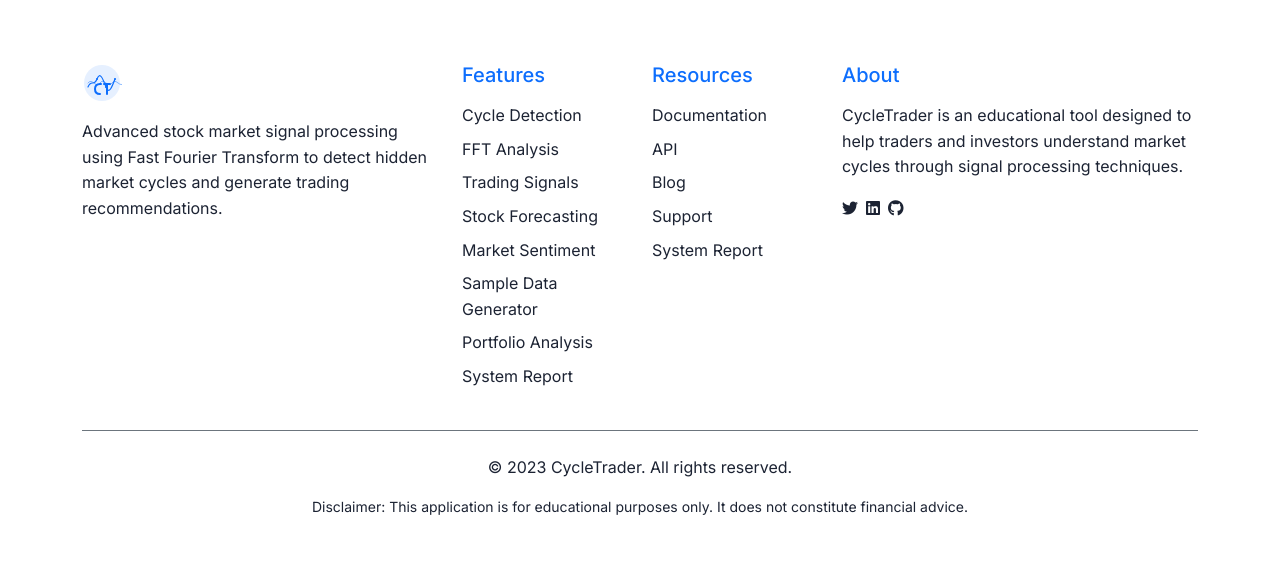
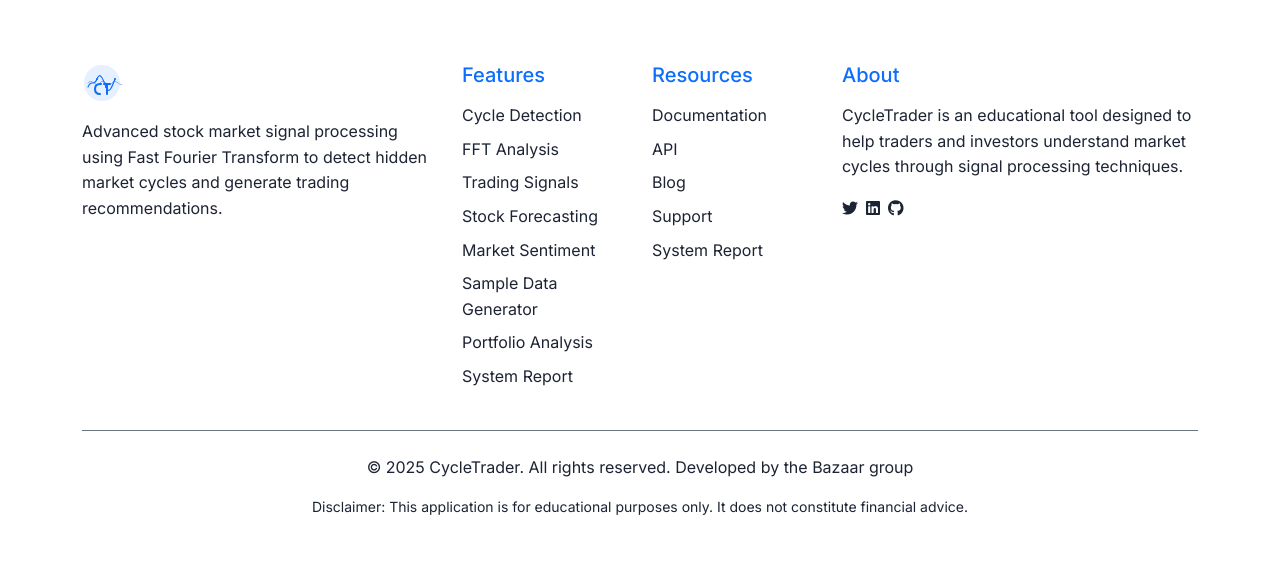
Before and after one commit to Icradle-Innovations-Ltd/StockSignalPro, a Flask app: page /portfolios in a window 1280 px wide. Shown: the part 1132-1698 px from the top of the page. Run offline with Flask 3, Linux system fonts and the light colour scheme; data that the repository does not hold is empty; some libraries are stand-ins or nearby versions.

Commit message:
Assistant checkpoint: Updated copyright year and added Bazaar group attribution
Assistant generated file changes:
- templates/base_content.html: Update footer year and add attribution
- templates/index.html: Update footer year and add attribution
- templates/report.html: Update footer year and add attribution

---

User prompt:

change the year from 2023 to 2025 in the footer and add developed by the Bazaar group

Replit-Commit-Author: Assistant
Replit-Commit-Session-Id: 3c01ec15-b92c-46da-badf-e82577c2474a

```diff
--- a/templates/base_content.html
+++ b/templates/base_content.html
@@ -150,7 +150,7 @@
             </div>
 
             <div class="border-top border-secondary mt-4 pt-4 text-center text-muted">
-                <p>&copy; 2023 CycleTrader. All rights reserved.</p>
+                <p>&copy; 2025 CycleTrader. All rights reserved. Developed by the Bazaar group</p>
                 <p class="small">Disclaimer: This application is for educational purposes only. It does not constitute financial advice.</p>
             </div>
         </div>
--- a/templates/index.html
+++ b/templates/index.html
@@ -547,7 +547,7 @@
             </div>
 
             <div class="border-top border-secondary mt-4 pt-4 text-center text-muted">
-                <p>&copy; 2023 CycleTrader. All rights reserved.</p>
+                <p>&copy; 2025 CycleTrader. All rights reserved. Developed by the Bazaar group</p>
                 <p class="small">Disclaimer: This application is for educational purposes only. It does not constitute financial advice.</p>
             </div>
         </div>
--- a/templates/report.html
+++ b/templates/report.html
@@ -342,7 +342,7 @@
     <!-- Footer for Print -->
     <footer class="container mt-5 mb-4 text-center">
         <div class="border-top pt-4">
-            <p>© 2023 CycleTrader. All rights reserved.</p>
+            <p>© 2025 CycleTrader. All rights reserved. Developed by the Bazaar group</p>
             <p class="small text-muted">Generated by CycleTrader - Advanced Stock Market Signal Processing Application</p>
         </div>
     </footer>
```
